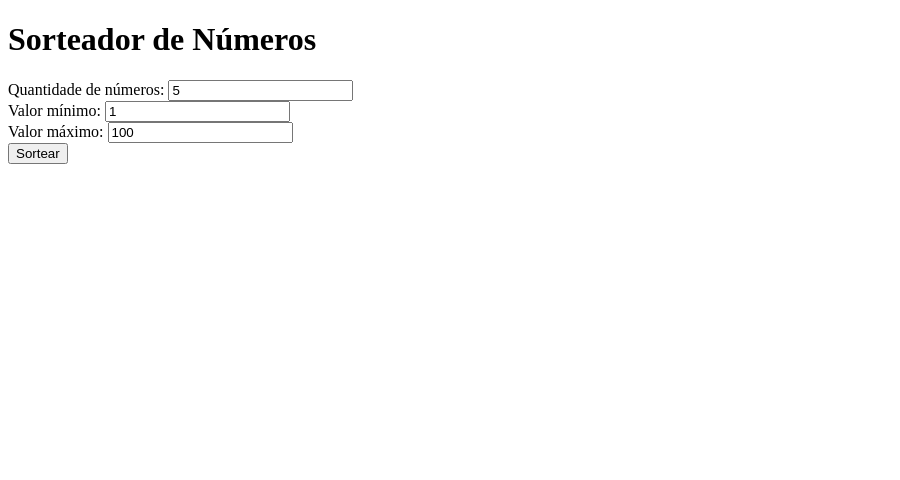
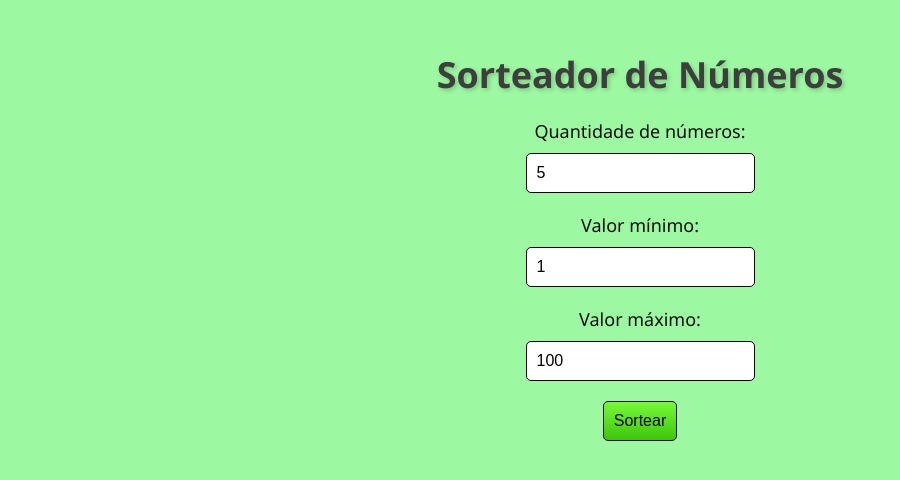
Before and after one commit to BiaAlverne/Sorteio, a plain HTML site: page Index.html in a window 1280 px wide. Shown: the whole page, without its empty margins (0-900 px from the left). Drawn offline with Linux system fonts and the light colour scheme.

Commit message:
Index.html

```diff
--- a/Index.html
+++ b/Index.html
@@ -4,7 +4,7 @@
     <meta charset="UTF-8">
     <title>Sorteador de Números</title>
 
-    <link rel="style.css" href="./style.css">
+<link rel="stylesheet" href="./style.css"/>
 
 </head>
 <body>
```
